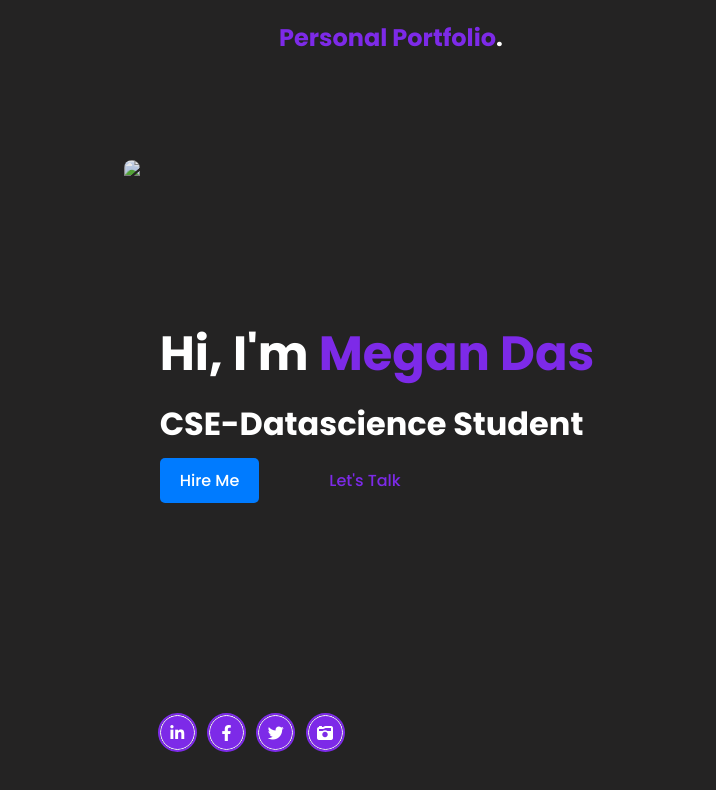
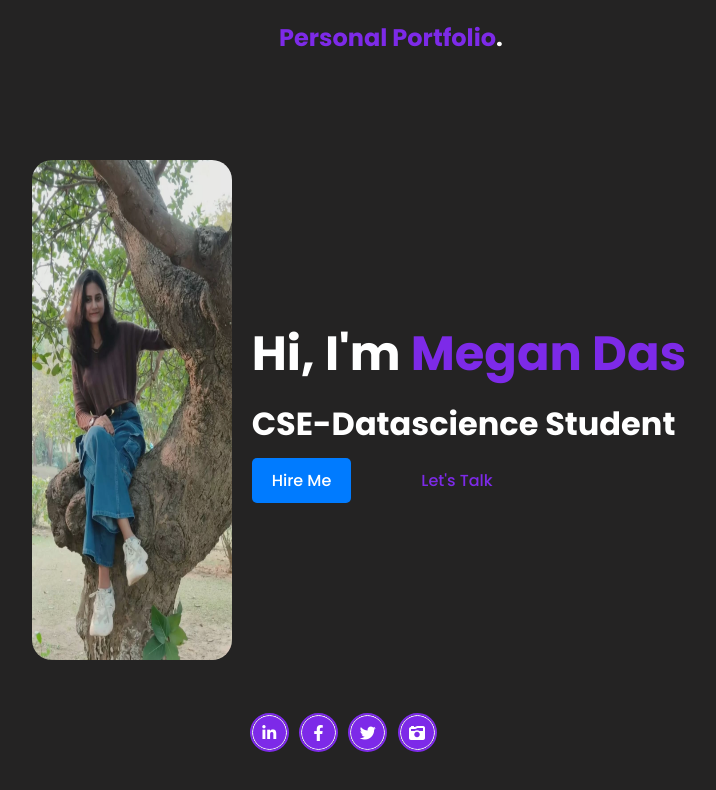
Before and after one commit to megandas/assignment-1---portfolio, a plain HTML site: page index.html in a window 1280 px wide. Shown: the whole page, without its empty margins (341-1057 px from the left). Drawn offline with Linux system fonts and the light colour scheme.

Commit message:
Update index.html

```diff
--- a/index.html
+++ b/index.html
@@ -130,7 +130,7 @@
     </header>
     <section class="home">
         <div class="content">
-            <img class="pic" src="html css/whatt.jpg">
+            <img class="pic" src="pic.jpg">
             <div>
                 <h2 class="logoo">Hi, I'm <span>Megan Das</span></h2>
                 <h4 class="logoo">CSE-Datascience Student</h4>
```
